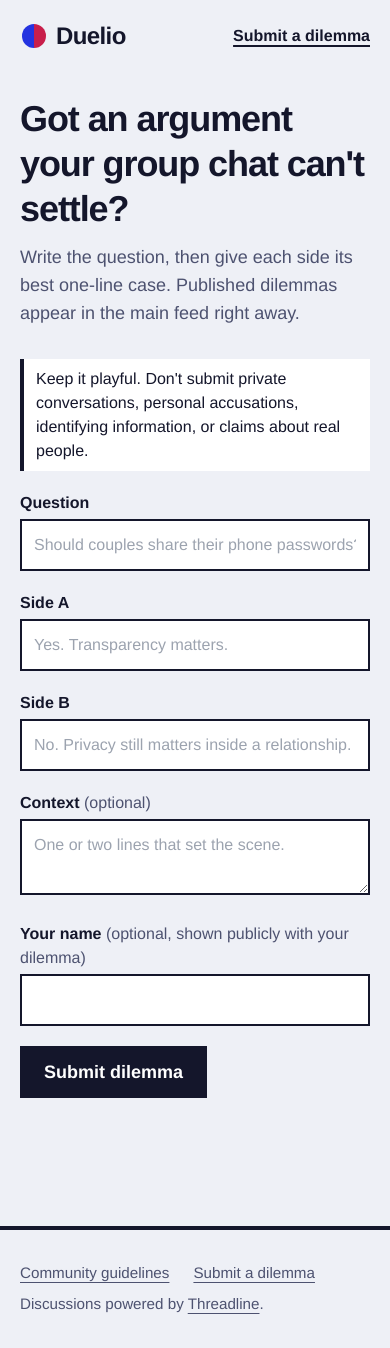
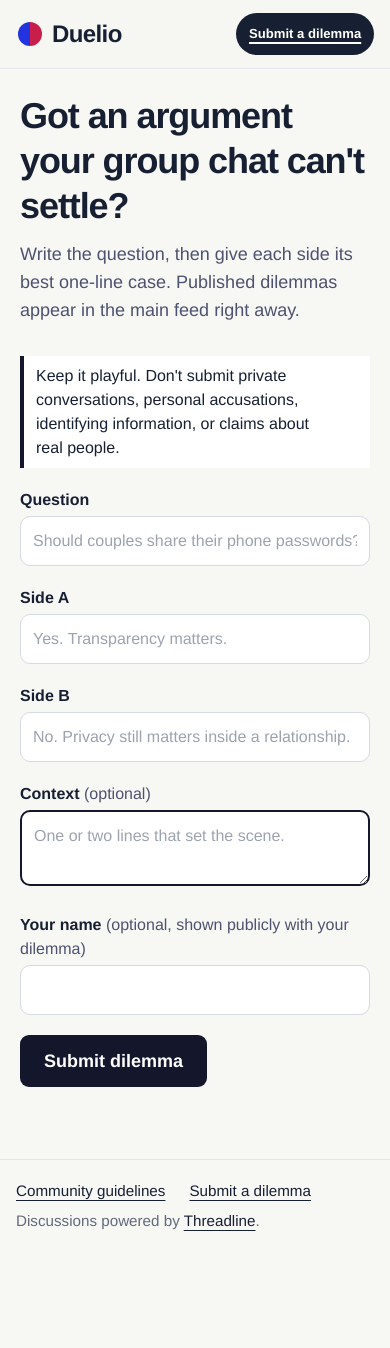
Before and after one commit to BillGStanford/duelio, a Next.js app: page /submit in a window 390 px wide. After the commit the page ends 1265 px from the top, so only its background shows below. Built offline with nearby package versions, Linux system fonts and the light colour scheme; no server answers.

Commit message:
Redesign responsive UI for clarity and mobile usability

```diff
--- a/src/app/globals.css
+++ b/src/app/globals.css
@@ -2,31 +2,344 @@
 @tailwind components;
 @tailwind utilities;
 
+:root {
+  color-scheme: light;
+  --paper: #f7f7f4;
+  --surface: #ffffff;
+  --ink: #172033;
+  --muted: #626b7b;
+  --line: #e2e5eb;
+  --blue: #4e5cf0;
+  --pink: #e75d87;
+  --soft-blue: #eef0ff;
+  --soft-pink: #fff0f4;
+}
+
 html {
   -webkit-text-size-adjust: 100%;
   scroll-behavior: smooth;
+  scroll-padding-top: 1rem;
 }
 body {
-  background: #eef0f6;
-  color: #14162b;
+  margin: 0;
+  background: var(--paper);
+  color: var(--ink);
   font-feature-settings: 'kern', 'liga';
   -webkit-font-smoothing: antialiased;
 }
+a { text-underline-offset: 0.22em; }
+a, button, input, textarea, select { -webkit-tap-highlight-color: transparent; }
 :focus-visible {
-  outline: 3px solid #14162b;
+  outline: 3px solid var(--blue);
   outline-offset: 3px;
 }
-::selection {
-  background: #14162b;
-  color: #fff;
+::selection { background: var(--ink); color: #fff; }
+
+/* Shared frame and navigation */
+body > header {
+  box-sizing: border-box;
+  width: 100%;
+  max-width: 100% !important;
+  padding: 1rem max(1.25rem, calc((100vw - 1120px) / 2)) !important;
+  min-height: 76px;
+  background: rgba(247, 247, 244, 0.94);
+  border-bottom: 1px solid var(--line);
 }
+body > header > a {
+  color: var(--ink);
+  text-decoration: none;
+  letter-spacing: -0.055em;
+}
+body > header nav a {
+  display: inline-flex;
+  align-items: center;
+  justify-content: center;
+  min-height: 42px;
+  padding: 0.65rem 1rem;
+  border-radius: 999px;
+  background: var(--ink);
+  color: white;
+  text-decoration: none;
+  font-size: 0.9rem;
+  transition: background-color 160ms ease, transform 160ms ease;
+}
+body > header nav a:hover { background: var(--blue); transform: translateY(-1px); }
+body #main { min-height: 60vh; }
+body > footer {
+  box-sizing: border-box;
+  max-width: 1120px !important;
+  border-top: 1px solid var(--line) !important;
+  padding-top: 1.75rem !important;
+  margin-top: 4rem !important;
+  color: var(--muted) !important;
+}
+body > footer a { color: var(--ink); }
+
+/* Homepage: one clear promise, one primary action, generous rhythm */
+body #main > main.mx-auto.max-w-5xl {
+  max-width: 1120px;
+  padding-left: clamp(1rem, 3.4vw, 2rem);
+  padding-right: clamp(1rem, 3.4vw, 2rem);
+}
+body #main > main.mx-auto.max-w-5xl > section:first-child {
+  position: relative;
+  isolation: isolate;
+  gap: clamp(1.5rem, 4vw, 4rem);
+  padding-top: clamp(2.5rem, 6vw, 5.25rem);
+  padding-bottom: clamp(2.5rem, 6vw, 5.25rem);
+}
+body #main > main.mx-auto.max-w-5xl > section:first-child > div:first-child > p:first-child {
+  display: inline-flex;
+  align-items: center;
+  gap: 0.5rem;
+  margin: 0;
+  padding: 0.45rem 0.75rem;
+  border: 1px solid #dfe2ff;
+  border-radius: 999px;
+  background: var(--soft-blue);
+  color: #414bd2;
+  font-size: 0.72rem;
+  letter-spacing: 0.1em;
+  line-height: 1.35;
+}
+body #main > main.mx-auto.max-w-5xl > section:first-child h1 {
+  max-width: 11ch;
+  margin-top: 1.15rem;
+  color: var(--ink);
+  font-size: clamp(2.65rem, 6.3vw, 5.4rem);
+  line-height: 0.99;
+  letter-spacing: -0.065em;
+  text-wrap: balance;
+}
+body #main > main.mx-auto.max-w-5xl > section:first-child > div:first-child > p:last-child {
+  max-width: 34rem;
+  color: #515b6d;
+  font-size: clamp(1.05rem, 1.5vw, 1.25rem);
+  line-height: 1.7;
+}
+body #main > main.mx-auto.max-w-5xl > section:first-child img {
+  max-width: 390px;
+  filter: saturate(0.9);
+}
+body #main > main.mx-auto.max-w-5xl > section:first-child nav a {
+  min-height: 50px;
+  border-radius: 12px;
+  text-decoration: none;
+  transition: transform 160ms ease, background-color 160ms ease;
+}
+body #main > main.mx-auto.max-w-5xl > section:first-child nav a:hover { transform: translateY(-2px); }
+body #main > main.mx-auto.max-w-5xl > section:first-child nav a:first-child {
+  background: var(--blue);
+  box-shadow: 0 8px 22px rgba(78, 92, 240, 0.18);
+}
+body #main > main.mx-auto.max-w-5xl > section:first-child nav a:first-child:hover { background: #3947d8; }
+body #main > main.mx-auto.max-w-5xl > section:first-child nav a:last-child {
+  border: 1px solid #d5d9e2;
+  border-radius: 12px;
+  background: white;
+}
+body #main > main.mx-auto.max-w-5xl > section:first-child nav a:last-child:hover { background: #f0f1ff; }
+
+body #daily-duel {
+  scroll-margin-top: 1rem;
+  overflow: hidden;
+  border: 1px solid var(--line) !important;
+  border-top: 4px solid var(--blue) !important;
+  border-radius: 18px;
+  background: var(--surface);
+  padding: clamp(1.1rem, 3.3vw, 2.5rem) !important;
+  box-shadow: 0 12px 40px rgba(23, 32, 51, 0.045);
+}
+body #daily-duel h2 {
+  max-width: 18ch;
+  font-size: clamp(1.75rem, 4vw, 3rem);
+  line-height: 1.08;
+  letter-spacing: -0.045em;
+  overflow-wrap: anywhere;
+}
+body #daily-duel .border-l-4 {
+  border-radius: 0 12px 12px 0;
+  border-left-width: 3px;
+  padding: 1rem;
+}
+body #daily-duel .border-l-4.border-sidea { background: var(--soft-blue); }
+body #daily-duel .border-l-4.border-sideb { background: var(--soft-pink); }
+body #daily-duel .-mx-5 {
+  margin-left: 0;
+  margin-right: 0;
+  border-radius: 12px;
+  gap: 0.85rem;
+}
+body #daily-duel .-mx-5 a {
+  border-radius: 9px;
+  background: var(--blue);
+  text-align: center;
+  text-decoration: none;
+}
+body #daily-duel aside {
+  border-color: var(--line);
+}
+body #daily-duel aside > h3 { color: var(--ink); }
+body #daily-duel aside > p.bg-\[\#f2f3ff\] {
+  border-radius: 10px;
+  background: #f4f5ff;
+}
+body #daily-duel > .border-b-4 { display: none; }
+
+body #main > main.mx-auto.max-w-5xl > section[aria-labelledby="yesterday-heading"] {
+  border: 1px solid #303b54;
+  border-left: 4px solid var(--pink);
+  border-radius: 16px;
+  background: #1b2438;
+  padding: clamp(1.25rem, 3vw, 2rem);
+}
+body #main > main.mx-auto.max-w-5xl > section[aria-labelledby="yesterday-heading"] h2 {
+  line-height: 1.12;
+  letter-spacing: -0.035em;
+}
+body #main > main.mx-auto.max-w-5xl > section#debates {
+  margin-top: clamp(3rem, 7vw, 5.5rem);
+}
+body #debates > h2 {
+  font-size: clamp(2rem, 4vw, 3rem);
+  letter-spacing: -0.05em;
+}
+body #debates > p { color: var(--muted); }
+body #debates form { gap: 0.6rem; }
+body #debates input[type="search"],
+body input:not([type="checkbox"]):not([type="radio"]):not([type="submit"]),
+body textarea,
+body select {
+  box-sizing: border-box;
+  max-width: 100%;
+  border: 1px solid #d5dae4;
+  border-radius: 10px;
+  background: white;
+}
+body #debates input[type="search"] { min-height: 52px; padding: 0.8rem 1rem; }
+body #debates form button {
+  min-height: 52px;
+  border-radius: 10px;
+  background: var(--ink);
+}
+body #debates form button:hover { background: var(--blue); }
+body #debates article {
+  border: 1px solid var(--line);
+  border-left: 4px solid var(--blue);
+  border-radius: 12px;
+  padding: 1.1rem;
+  background: white;
+}
+body #debates article.border-sideb { border-left-color: var(--pink); }
+body #debates article a { text-decoration-thickness: 1px; }
+body #debates > div.mt-6.border-b-4 { border-bottom: 0; }
+body #debates > div.mt-6.border-b-4 > a,
+body #debates > div.mt-6.border-b-4 > article { border-bottom: 1px solid var(--line); }
+body #debates > div.mt-6.border-b-4 > a:last-child { border-bottom: 0; }
+body #debates > div.mt-6.border-b-4 > div.border-t-4 {
+  border-top: 1px solid var(--line);
+  border-bottom: 1px solid var(--line);
+}
+body #main > main.mx-auto.max-w-5xl > section[aria-labelledby="submit-heading"] {
+  border-top: 1px solid var(--line);
+  padding-top: 2.5rem;
+  padding-bottom: 1rem;
+}
+body #main > main.mx-auto.max-w-5xl > section[aria-labelledby="submit-heading"] h2 {
+  font-size: clamp(1.7rem, 3vw, 2.3rem);
+  letter-spacing: -0.04em;
+}
+body #main > main.mx-auto.max-w-5xl > section[aria-labelledby="submit-heading"] a {
+  border: 0;
+  border-radius: 10px;
+  background: var(--blue);
+  color: white;
+  text-decoration: none;
+}
+body #main > main.mx-auto.max-w-5xl > section[aria-labelledby="submit-heading"] a:hover { background: #3947d8; }
+
+/* Consistent controls across voting, submission and discussion pages */
+body button,
+body [role="button"],
+body input[type="submit"] {
+  min-height: 44px;
+  cursor: pointer;
+}
+body button { border-radius: 9px; }
+body main :is(a, button, input, textarea, select) { max-width: 100%; }
+body main img { height: auto; }
+body main h1, body main h2, body main h3 { overflow-wrap: anywhere; }
+body main p { text-wrap: pretty; }
+
+/* Compact layouts: no sideways scroll, stacked actions, comfortable tap targets */
+@media (max-width: 640px) {
+  body > header {
+    min-height: 64px;
+    padding: 0.8rem 1rem !important;
+    gap: 0.75rem;
+  }
+  body > header > a { font-size: 1.45rem; }
+  body > header nav a {
+    min-height: 42px;
+    padding: 0.6rem 0.8rem;
+    font-size: 0.82rem;
+    white-space: nowrap;
+  }
+  body #main > main.mx-auto.max-w-5xl {
+    padding-left: 1rem;
+    padding-right: 1rem;
+  }
+  body #main > main.mx-auto.max-w-5xl > section:first-child {
+    grid-template-columns: minmax(0, 1fr);
+    gap: 1.25rem;
+    padding-top: 2.2rem;
+    padding-bottom: 2.2rem;
+  }
+  body #main > main.mx-auto.max-w-5xl > section:first-child h1 {
+    max-width: 12ch;
+    font-size: clamp(2.55rem, 12vw, 4rem);
+  }
+  body #main > main.mx-auto.max-w-5xl > section:first-child > div:first-child > p:last-child {
+    margin-top: 1rem;
+    font-size: 1.05rem;
+    line-height: 1.65;
+  }
+  body #main > main.mx-auto.max-w-5xl > section:first-child > div:nth-child(2) {
+    justify-items: stretch;
+  }
+  body #main > main.mx-auto.max-w-5xl > section:first-child img {
+    display: none;
+  }
+  body #main > main.mx-auto.max-w-5xl > section:first-child nav {
+    grid-template-columns: minmax(0, 1fr);
+    width: 100%;
+  }
+  body #daily-duel { padding: 1.1rem !important; border-radius: 14px; }
+  body #daily-duel > div:first-child { grid-template-columns: minmax(0, 1fr); gap: 1.6rem; }
+  body #daily-duel h2 { font-size: clamp(1.8rem, 8vw, 2.35rem); }
+  body #daily-duel .-mx-5 {
+    flex-direction: column;
+    align-items: stretch;
+    padding: 1rem !important;
+  }
+  body #daily-duel .-mx-5 a { width: 100%; padding: 0.85rem 1rem; }
+  body #daily-duel aside {
+    border-top: 1px solid var(--line);
+    border-left: 0;
+    padding-top: 1.25rem;
+    padding-left: 0;
+  }
+  body #daily-duel li { flex-wrap: wrap; }
+  body #debates form { display: grid; grid-template-columns: minmax(0, 1fr); }
+  body #debates form > * { width: 100%; min-width: 0; }
+  body #debates article { padding: 1rem; }
+  body > footer { margin-top: 2.5rem !important; padding: 1.25rem 1rem 2rem !important; }
+  body > footer p { gap: 0.8rem 1rem; }
+}
+
 @media (prefers-reduced-motion: reduce) {
-  html {
-    scroll-behavior: auto;
-  }
-  *,
-  *::before,
-  *::after {
+  html { scroll-behavior: auto; }
+  *, *::before, *::after {
     animation-duration: 0.01ms !important;
     transition-duration: 0.01ms !important;
   }
```
